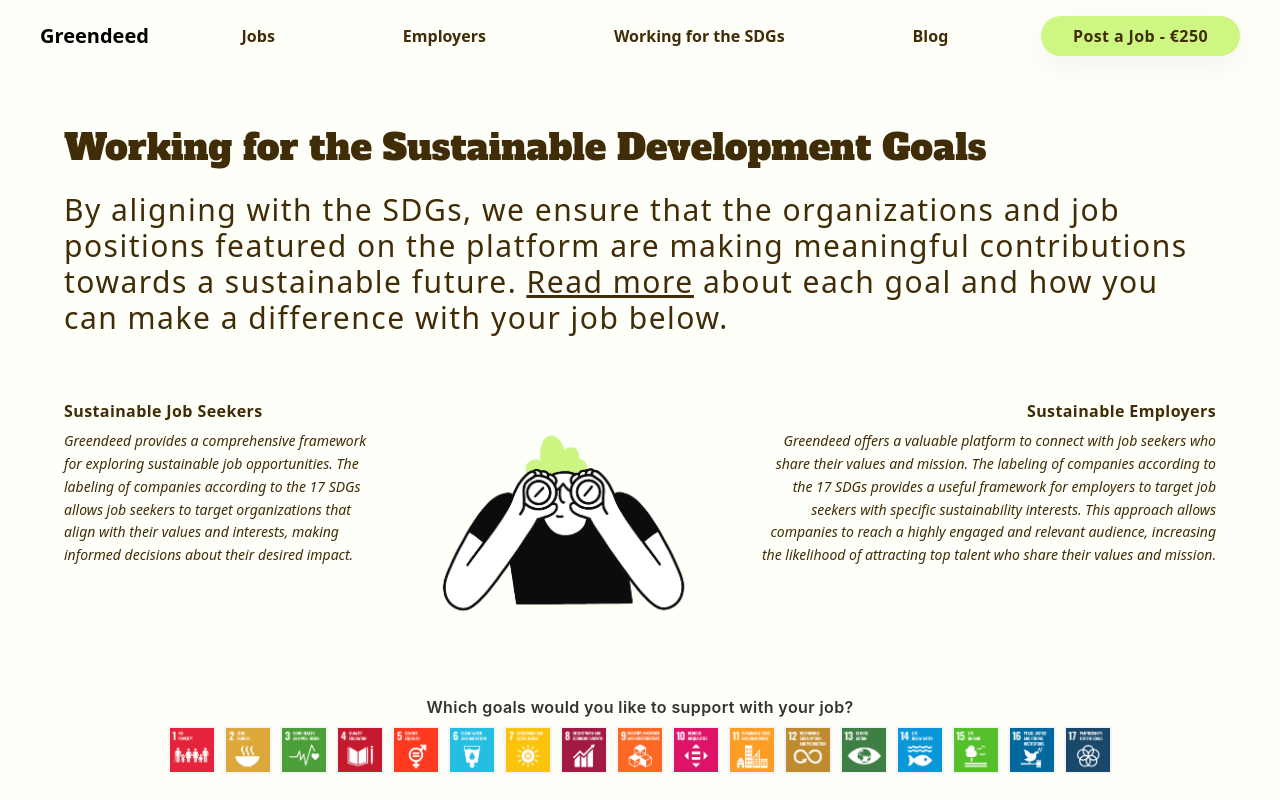
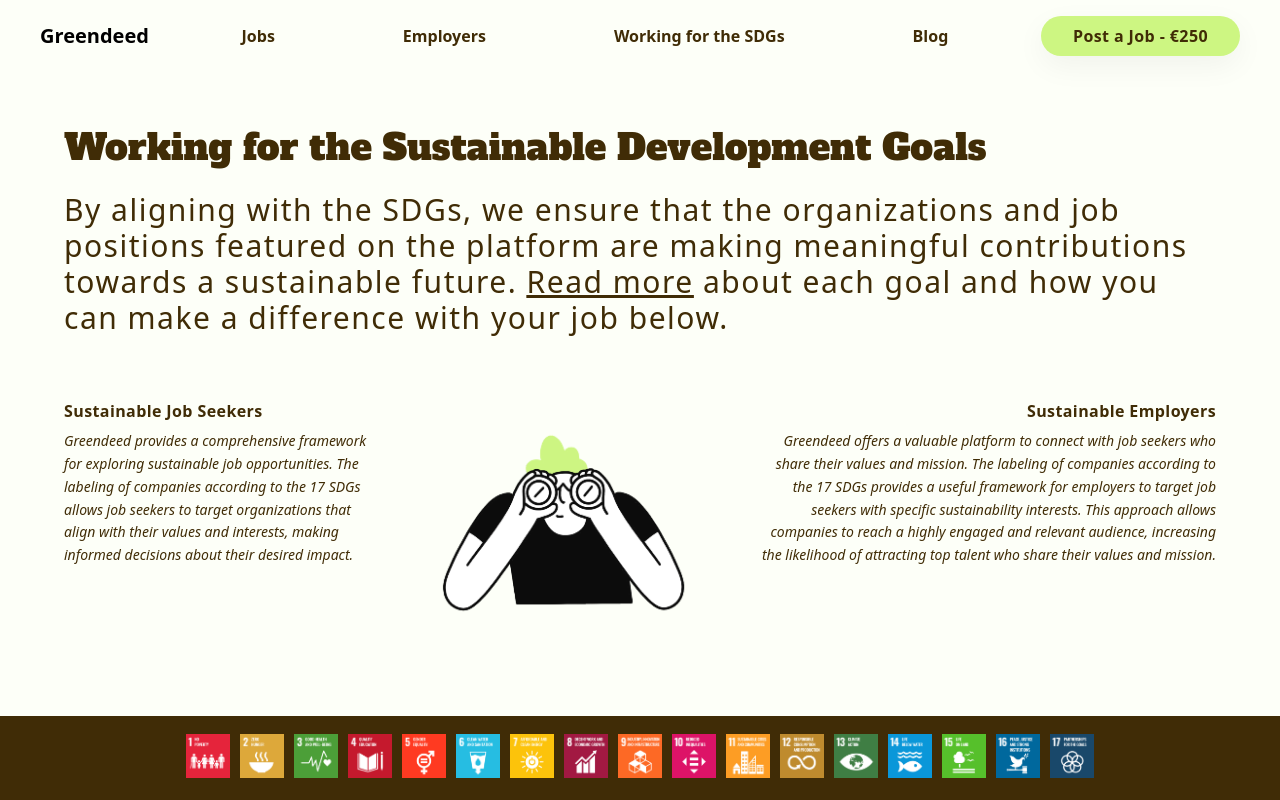
Before and after one commit to Sneruall/greendeed, a Next.js app: page /working-for-the-sustainable-development-goals in a window 1280 px wide. Shown: the top 800 px of the page. Built offline with nearby package versions, Linux system fonts and the light colour scheme; a web font is replaced by a local one.

Commit message:
sdgMenu for desktop

```diff
--- /dev/null
+++ b/components/SdgMenu.tsx
@@ -0,0 +1,65 @@
+import Image from 'next/image';
+import Link from 'next/link';
+import React from 'react';
+import { sdgList } from '../types/types';
+import Tooltip from './Tooltip';
+
+type Props = {};
+
+function SdgMenu({}: Props) {
+  return (
+    <div className="sticky bottom-0 hidden bg-custom-brown1 px-10 py-4 lg:block">
+      <div className="mx-auto flex max-w-6xl flex-wrap justify-center">
+        {sdgList.map((sdg) => {
+          return (
+            <Tooltip
+              textClassname=""
+              key={sdg.code}
+              className={`w-32 text-white ${
+                sdg.code == '1' && 'bg-custom-sdg1'
+              } ${sdg.code == '2' && 'bg-custom-sdg2'}  ${
+                sdg.code == '3' && 'bg-custom-sdg3'
+              } ${sdg.code == '4' && 'bg-custom-sdg4'} ${
+                sdg.code == '5' && 'bg-custom-sdg5'
+              } ${sdg.code == '6' && 'bg-custom-sdg6'} ${
+                sdg.code == '7' && 'bg-custom-sdg7'
+              } ${sdg.code == '8' && 'bg-custom-sdg8'} ${
+                sdg.code == '9' && 'bg-custom-sdg9'
+              } ${sdg.code == '10' && 'bg-custom-sdg10'} ${
+                sdg.code == '11' && 'bg-custom-sdg11'
+              } ${sdg.code == '12' && 'bg-custom-sdg12'} ${
+                sdg.code == '13' && 'bg-custom-sdg13'
+              } ${sdg.code == '14' && 'bg-custom-sdg14'} ${
+                sdg.code == '15' && 'bg-custom-sdg15'
+              } ${sdg.code == '16' && 'bg-custom-sdg16'} ${
+                sdg.code == '17' && 'bg-custom-sdg17'
+              }`}
+              iconClassName="text-main border-white"
+              position="top"
+              content={sdg.name}
+              title={
+                <button
+                  key={sdg.code}
+                  className="relative
+                  mx-[3px] h-12 w-12 cursor-pointer border-2 border-custom-brown1 hover:scale-105 hover:border-gray-100"
+                >
+                  <Link href={`#sdg${sdg.code}`}>
+                    <Image
+                      src={`/images/icons/sdg-icons/${sdg.code}.png`}
+                      objectFit="cover"
+                      width="48"
+                      height="48"
+                      alt={sdg.name}
+                    />
+                  </Link>
+                </button>
+              }
+            />
+          );
+        })}
+      </div>
+    </div>
+  );
+}
+
+export default SdgMenu;
--- a/components/sdgs/SdgPageHero.tsx
+++ b/components/sdgs/SdgPageHero.tsx
@@ -1,6 +1,6 @@
 import Image from 'next/image';
 import Link from 'next/link';
-import React from 'react';
+import React, { Fragment } from 'react';
 import { sdgList } from '../../types/types';
 import Tooltip from '../Tooltip';
 
@@ -19,7 +19,7 @@
             positions featured on the platform are making meaningful
             contributions towards a sustainable future.{' '}
             <span className="underline hover:text-custom-brown4">
-              <Link href="#goals">
+              <Link href="#sdg1">
                 <a>Read more</a>
               </Link>
             </span>{' '}
@@ -61,7 +61,7 @@
               </p>
             </div>
           </div>
-          <div id="goals" className="my-10">
+          <div id="goals" className="my-10 lg:hidden">
             <div className="heading-sm-omnes2 mb-2 text-center">
               <h3>Which goals would you like to support with your job?</h3>
             </div>
--- a/pages/working-for-the-sustainable-development-goals.tsx
+++ b/pages/working-for-the-sustainable-development-goals.tsx
@@ -1,13 +1,18 @@
 import Head from 'next/head';
+import Image from 'next/image';
+import Link from 'next/link';
 import React from 'react';
+import SdgMenu from '../components/SdgMenu';
 import SdgPageHero from '../components/sdgs/SdgPageHero';
 import SdgPageList from '../components/sdgs/SdgPageList';
+import Tooltip from '../components/Tooltip';
+import { sdgList } from '../types/types';
 
 type Props = {};
 
 function workingForTheSDGs({}: Props) {
   return (
-    <div>
+    <div className="relative">
       <Head>
         <meta name="viewport" content="width=device-width, initial-scale=1" />
         <meta charSet="utf-8" />
@@ -32,11 +37,11 @@
         />
         <link rel="icon" href="/favicon.ico" />
       </Head>
-
       <div className="mx-auto mb-10">
         <SdgPageHero />
         <SdgPageList />
       </div>
+      <SdgMenu />
     </div>
   );
 }
```
